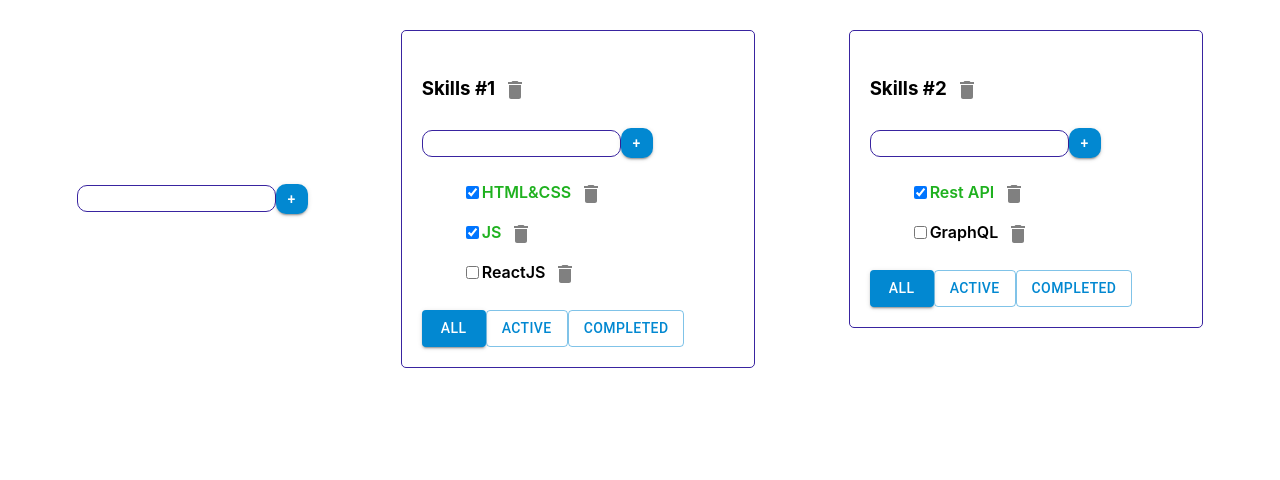
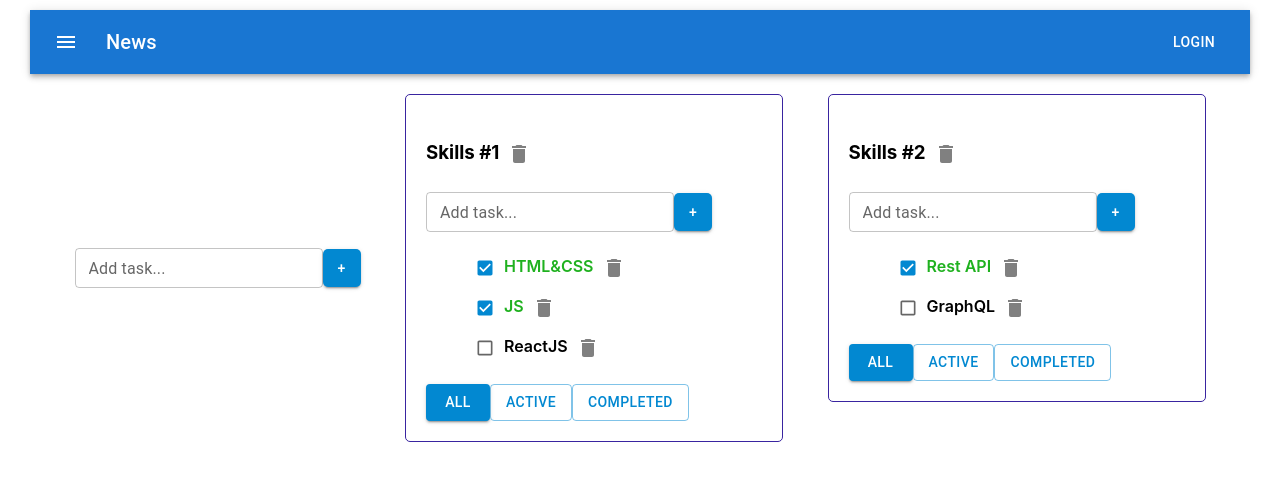
Before and after one commit to Vyacheslav-Spilch/It-incubator-TodoList, a React (Create React App) app: page / in a window 1280 px wide. Shown: the top 480 px of the page. Built offline with nearby package versions, Linux system fonts and the light colour scheme.

Commit message:
adding a new component ButtonAppBar

```diff
--- a/src/AddItemForm.tsx
+++ b/src/AddItemForm.tsx
@@ -2,6 +2,7 @@ import React, {KeyboardEvent, ChangeEvent, useState } from "react";
 import './App.css';
 import Button from '@mui/material/Button';
 import { stylesButton } from "./components/Styled";
+import TextField from '@mui/material/TextField';
 
 type AddItemFormProps = {
     callBack: (title: string) => void
@@ -39,13 +40,16 @@ export const AddItemForm = (props: AddItemFormProps) => {
 
     return (
         <div className="input_and_btn">
-                    <input
-                        value={taskTitle}
-                        onChange={onChangeHandler}
-                        onKeyDown={onKeyDownHandler}
-                        className={error ? "error input" : "input"}
-                        onBlur={() => setError(null)}
-                        autoFocus
+                    <TextField
+                    size="small"
+                    id="outlined-basic"
+                    value={taskTitle}
+                    label={error ? error : taskTitle ? `Add task ${taskTitle}` : 'Add task...'}
+                    variant="outlined"
+                    onChange={onChangeHandler}
+                    onKeyDown={onKeyDownHandler}
+                    error={!!error}
+                    onBlur={() => setError(null)}
                     />
                     <Button
                     onClick={addTaskHandler}
@@ -55,7 +59,6 @@ export const AddItemForm = (props: AddItemFormProps) => {
                     >
                         +
                     </Button>
-                    {error && <div className="error-message">{error}</div>}
                 </div>
     )
 }
--- a/src/App.css
+++ b/src/App.css
@@ -2,14 +2,15 @@
   box-sizing: border-box;
 }
 .App {
+  width: 100%;
+  padding: 10px 30px;
+}
+.container-todolist {
   display: flex;
-  justify-content: center;
-  justify-content: space-around;
+  justify-content: space-evenly;
   flex-wrap: wrap;
-  width: 100%;
-  padding: 30px;
+  margin-top: 20px;
 }
-
 .todoList > div {
   margin-right: 50px;
 }
@@ -50,10 +51,11 @@
   color: red
 }
 .input {
+  /* border: transparent; */
   border-radius: 10px;
-  padding: 5px 10px;
   outline: none;
   color: #000;
+  width: 80%;
 }
 
 .active-filter {
@@ -114,6 +116,3 @@
   display: flex;
   align-items: center;
 }
-.input_and_btn input {
-  border: 1px solid rgb(57, 36, 160);
-}
--- a/src/App.tsx
+++ b/src/App.tsx
@@ -3,6 +3,7 @@ import React, { useState } from 'react';
 import { v1 } from 'uuid';
 import { AddItemForm } from './AddItemForm';
 import './App.css';
+import { ButtonAppBar } from './components/ButtonAppBar';
 import { TaskType, TodoList } from './Todolist';
 
 export type filterValuesType = 'all' | 'active' | 'completed'
@@ -125,8 +126,11 @@ const addTodolist = (title: string) => {
 
   return (
     <div className="App">
-      <AddItemForm callBack={addTodolist}/>
-      {todoListContent}
+      <ButtonAppBar />
+      <div className='container-todolist'>
+        <AddItemForm callBack={addTodolist}/>
+        {todoListContent}
+      </div>
     </div>
   );
 
--- a/src/EditTableSpan.tsx
+++ b/src/EditTableSpan.tsx
@@ -1,5 +1,7 @@
 import React, { ChangeEvent, KeyboardEvent, useState } from "react";
 import './App.css';
+import TextField from '@mui/material/TextField';
+
 
 type EditTableSpanProps = {
     oldTitle: string
@@ -36,14 +38,28 @@ export const EditTableSpan = (props: EditTableSpanProps) => {
 
     return (
         edit
-        ? <input
+        ? <TextField
+        size="small"
+        id="standard-basic"
+        label="Standard"
+        variant="standard"
         value={newTitle}
         type="text"
         className="input"
         onBlur={editHandler}
         onKeyDown={onKeyDownHandler}
         autoFocus
-        onChange={changeEditHAndler}/>
+        onChange={changeEditHAndler}
+        />
         : <span onDoubleClick={editHandler} className={props.isDone ? "task-done" : "task-active"}>{props.oldTitle}</span>
     )
 }
+
+{/* <input
+        value={newTitle}
+        type="text"
+        className="input"
+        onBlur={editHandler}
+        onKeyDown={onKeyDownHandler}
+        autoFocus
+        onChange={changeEditHAndler}/>  */}
--- a/src/Todolist.tsx
+++ b/src/Todolist.tsx
@@ -1,12 +1,13 @@
-// import { title } from "process";
-// import React, { useState, KeyboardEvent, ChangeEvent } from "react";
 import IconButton from '@mui/material/IconButton';
 import DeleteIcon from '@mui/icons-material/Delete';
 import { AddItemForm } from "./AddItemForm";
 import { filterValuesType } from "./App";
-// import { Button } from "./Button";
 import { EditTableSpan } from "./EditTableSpan";
 import Button from '@mui/material/Button';
+import Checkbox from '@mui/material/Checkbox';
+const label = { inputProps: { 'aria-label': 'Checkbox demo' } };
+
+
 
 
 export type TaskType = {
@@ -57,11 +58,19 @@ export const TodoList = ({
 
                 return (
                 <li key={el.id}>
-                    <input
+                    <Checkbox
+                    size='small'
+                    color='info'
+                    {...label}
+                    defaultChecked
+                    checked={el.isDone}
+                    onChange={(e) => changeTaskStatus(todoListId, el.id, e.currentTarget.checked)}
+                    />
+                    {/* <input
                         type="checkbox"
                         checked={el.isDone}
                         onChange={(e) => changeTaskStatus(todoListId, el.id, e.currentTarget.checked)}
-                    />
+                    /> */}
                     <EditTableSpan oldTitle={el.title} isDone={el.isDone} callBack={updateTaskHandler}/>
                     <IconButton aria-label="delete" onClick={() => deleteTasks(todoListId, el.id)}>
                         <DeleteIcon className='delete-todolist'/>
--- /dev/null
+++ b/src/components/ButtonAppBar.tsx
@@ -0,0 +1,32 @@
+import * as React from 'react';
+import AppBar from '@mui/material/AppBar';
+import Box from '@mui/material/Box';
+import Toolbar from '@mui/material/Toolbar';
+import Typography from '@mui/material/Typography';
+import Button from '@mui/material/Button';
+import IconButton from '@mui/material/IconButton';
+import MenuIcon from '@mui/icons-material/Menu';
+
+export const ButtonAppBar = () => {
+    return (
+    <Box sx={{ flexGrow: 1 }}>
+    <AppBar position="static">
+        <Toolbar>
+        <IconButton
+            size="large"
+            edge="start"
+            color="inherit"
+            aria-label="menu"
+            sx={{ mr: 2 }}
+        >
+            <MenuIcon />
+        </IconButton>
+        <Typography variant="h6" component="div" sx={{ flexGrow: 1 }}>
+            News
+        </Typography>
+        <Button color="inherit">Login</Button>
+        </Toolbar>
+    </AppBar>
+    </Box>
+);
+}
--- a/src/components/Styled.tsx
+++ b/src/components/Styled.tsx
@@ -2,9 +2,9 @@ import React from "react";
 
 
 export const stylesButton = {
-    maxWidth: '30px',
-    maxHeight: '30px',
-    minWidth: '30px',
-    minHeight: '30px',
-    borderRadius: '10px',
+    maxWidth: '38px',
+    maxHeight: '38px',
+    minWidth: '38px',
+    minHeight: '38px',
+    borderRadius: '5px',
 }
```
